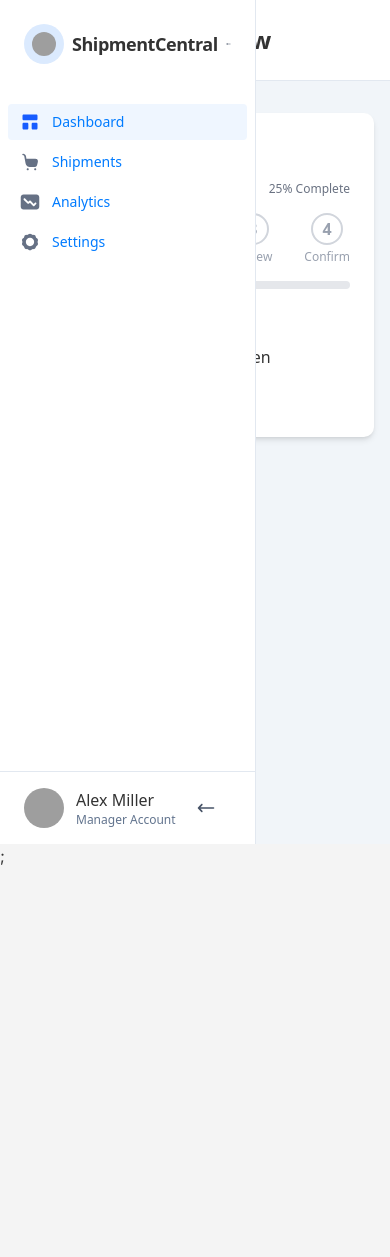
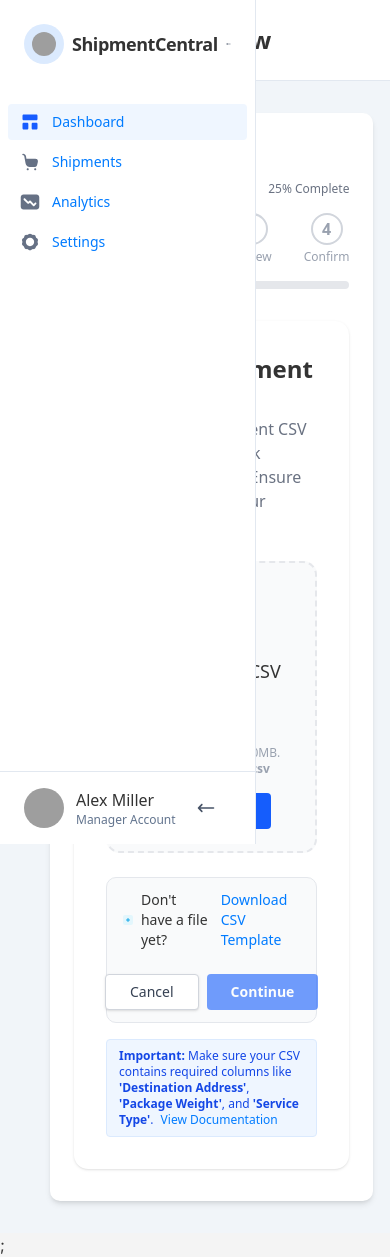
Before and after one commit to Elvicharde/shipflow-web, a React (Vite) app: page /dashboard/upload in a window 390 px wide. Shown: the top 1257 px of the page. Before the commit the page ends 868 px from the top, so only its background shows below. Built offline with nearby package versions, Linux system fonts and the light colour scheme; grey boxes are pictures that could not be loaded.

Commit message:
updated step 1 of the wizard

```diff
--- a/src/hooks/useWizard.ts
+++ b/src/hooks/useWizard.ts
@@ -1,49 +1,79 @@
 import { useState } from 'react';
-import { useStore } from '../stores/wizard.store';
 
-const useWizard = () => {
-    const { activeStep, setActiveStep, steps, setStepsValidity } = useStore();
-    const [isSubmitting, setIsSubmitting] = useState(false);
+export interface WizardHook {
+  currentStep: number;
+  goToStep: (step: number) => void;
+  nextStep: () => void;
+  prevStep: () => void;
+  imported: boolean;
+  simulateImport: (file: File) => void;
+  csvFile: File | null;
+  csvData: any[];
+  setMapping: (mapping: any) => void;
+  mapping: any;
+  setValidation: (validation: any) => void;
+  validation: any;
+  setPricing: (pricing: any) => void;
+  pricing: any;
+}
 
-    const nextStep = () => {
-        if (activeStep < steps.length - 1) {
-            setActiveStep(activeStep + 1);
-        }
-    };
+const useWizard = (stepsLength: number): WizardHook => {
+  const [currentStep, setCurrentStep] = useState(0);
+  const [imported, setImported] = useState(false);
+  const [csvFile, setCsvFile] = useState<File | null>(null);
+  const [csvData, setCsvData] = useState<any[]>([]);
+  const [mapping, setMapping] = useState<any>({});
+  const [validation, setValidation] = useState<any>({});
+  const [pricing, setPricing] = useState<any>({});
 
-    const previousStep = () => {
-        if (activeStep > 0) {
-            setActiveStep(activeStep - 1);
-        }
-    };
+  const goToStep = (step: number) => setCurrentStep(step);
+  const nextStep = () =>
+    setCurrentStep((s) => Math.min(s + 1, stepsLength - 1));
+  const prevStep = () => setCurrentStep((s) => Math.max(s - 1, 0));
 
-    const validateStep = (isValid: boolean) => {
-        setStepsValidity((prev) => {
-            const newValidity = [...prev];
-            newValidity[activeStep] = isValid;
-            return newValidity;
-        });
-    };
+  // Dummy simulation for import
+  const simulateImport = (file: File) => {
+    setImported(false);
+    setTimeout(() => {
+      setCsvFile(file);
+      setCsvData([
+        {
+          customer_full_name: 'Alice Johnson',
+          phone_mobile: '+1 (555) 912-3456',
+          shipping_address_1: '123 Maple St',
+        },
+        {
+          customer_full_name: 'Bob Smith',
+          phone_mobile: '+1 (555) 912-9876',
+          shipping_address_1: '456 Oak Rd',
+        },
+        {
+          customer_full_name: 'Charlie Davis',
+          phone_mobile: '+1 (555) 612-4433',
+          shipping_address_1: '789 Pine Ln',
+        },
+      ]);
+      setImported(true);
+      nextStep();
+    }, 1200);
+  };
 
-    const submitWizard = async () => {
-        setIsSubmitting(true);
-        try {
-            // Implement submission logic here
-        } catch (error) {
-            console.error('Error submitting wizard:', error);
-        } finally {
-            setIsSubmitting(false);
-        }
-    };
-
-    return {
-        activeStep,
-        nextStep,
-        previousStep,
-        validateStep,
-        submitWizard,
-        isSubmitting,
-    };
+  return {
+    currentStep,
+    goToStep,
+    nextStep,
+    prevStep,
+    imported,
+    simulateImport,
+    csvFile,
+    csvData,
+    setMapping,
+    mapping,
+    setValidation,
+    validation,
+    setPricing,
+    pricing,
+  };
 };
 
 export default useWizard;
--- a/src/pages/BulkShipments/BulkWizard/Step1Upload.tsx
+++ b/src/pages/BulkShipments/BulkWizard/Step1Upload.tsx
@@ -1,55 +1,191 @@
-import React from 'react';
-import { useForm } from 'react-hook-form';
+import React, { useRef, useState } from 'react';
 import { Button } from '../../../components/ui/Button';
-import { WizardHook } from './useWizard';
+import { WizardHook } from '../../../hooks/useWizard';
 
 interface Step1UploadProps {
   wizard: WizardHook;
 }
 
 const Step1Upload: React.FC<Step1UploadProps> = ({ wizard }) => {
-  const {
-    register,
-    handleSubmit,
-    formState: { errors },
-    reset,
-  } = useForm<{ file: FileList }>();
+  const fileInputRef = useRef<HTMLInputElement>(null);
+  const [dragActive, setDragActive] = useState(false);
+  const [error, setError] = useState<string | null>(null);
 
-  const onSubmit = (data: { file: FileList }) => {
-    if (data.file && data.file.length > 0) {
-      wizard.simulateImport(data.file[0]);
-      reset();
+  const handleFileChange = (e: React.ChangeEvent<HTMLInputElement>) => {
+    setError(null);
+    const file = e.target.files?.[0];
+    if (file) {
+      if (file.size > 50 * 1024 * 1024) {
+        setError('File size exceeds 50MB.');
+        return;
+      }
+      if (!file.name.endsWith('.csv')) {
+        setError('Only .csv files are supported.');
+        return;
+      }
+      wizard.simulateImport(file);
     }
   };
 
+  const handleDragOver = (e: React.DragEvent<HTMLLabelElement>) => {
+    e.preventDefault();
+    setDragActive(true);
+  };
+  const handleDragLeave = (e: React.DragEvent<HTMLLabelElement>) => {
+    e.preventDefault();
+    setDragActive(false);
+  };
+  const handleDrop = (e: React.DragEvent<HTMLLabelElement>) => {
+    e.preventDefault();
+    setDragActive(false);
+    setError(null);
+    const file = e.dataTransfer.files?.[0];
+    if (file) {
+      if (file.size > 50 * 1024 * 1024) {
+        setError('File size exceeds 50MB.');
+        return;
+      }
+      if (!file.name.endsWith('.csv')) {
+        setError('Only .csv files are supported.');
+        return;
+      }
+      wizard.simulateImport(file);
+    }
+  };
+
+  const handleBrowseClick = () => {
+    fileInputRef.current?.click();
+  };
+
+  const handleCancel = () => {
+    setError(null);
+    if (fileInputRef.current) fileInputRef.current.value = '';
+    wizard.setMapping({});
+    wizard.setValidation({});
+    wizard.setPricing({});
+    // Optionally clear file/import state here if needed
+  };
+
   return (
-    <div className="step-upload">
-      <h2>Upload CSV File</h2>
-      <form onSubmit={handleSubmit(onSubmit)}>
-        <div>
+    <div className="bg-white rounded-xl shadow-sm p-8 max-w-2xl mx-auto">
+      <h2 className="text-2xl font-bold mb-1">Upload Shipment Data</h2>
+      <p className="text-gray-500 mb-6">
+        Upload your shipment CSV file to begin the bulk processing wizard.
+        Ensure your file matches our standard format.
+      </p>
+      <div
+        className="border-2 border-dashed rounded-xl p-8 bg-[#F9FAFB] mb-6 flex flex-col items-center justify-center relative transition-colors duration-200"
+        style={{
+          borderColor: dragActive ? '#2563eb' : '#E5E7EB',
+          background: dragActive ? '#EFF6FF' : '#F9FAFB',
+        }}
+      >
+        <label
+          htmlFor="csv-upload"
+          className="flex flex-col items-center justify-center w-full h-56 cursor-pointer"
+          onDragOver={handleDragOver}
+          onDragLeave={handleDragLeave}
+          onDrop={handleDrop}
+        >
+          <div className="flex flex-col items-center">
+            <div className="flex items-center justify-center w-16 h-16 rounded-full bg-blue-50 mb-4">
+              <svg width="40" height="40" fill="none" viewBox="0 0 24 24">
+                <path
+                  d="M12 16V4m0 0L8 8m4-4 4 4"
+                  stroke="#2563eb"
+                  strokeWidth="2"
+                  strokeLinecap="round"
+                  strokeLinejoin="round"
+                />
+                <rect
+                  x="3"
+                  y="16"
+                  width="18"
+                  height="4"
+                  rx="2"
+                  fill="#2563eb"
+                  fillOpacity=".08"
+                />
+              </svg>
+            </div>
+            <div className="text-lg font-medium mb-1">
+              Drag &amp; drop CSV file or click to browse
+            </div>
+            <div className="text-xs text-gray-400 mb-4">
+              Maximum file size 50MB. Supported format:{' '}
+              <span className="font-semibold">.csv</span>
+            </div>
+            <Button
+              type="button"
+              onClick={handleBrowseClick}
+              className="mb-2 px-6 py-2 bg-blue-600 text-white rounded font-semibold shadow-none"
+            >
+              Select File
+            </Button>
             <input
+              id="csv-upload"
+              ref={fileInputRef}
               type="file"
               accept=".csv"
-            {...register('file', { required: 'File is required' })}
+              className="hidden"
+              onChange={handleFileChange}
             />
-          {errors.file && (
-            <span className="text-red-500 text-xs">{errors.file.message}</span>
+            {error && <div className="text-red-500 text-xs mt-2">{error}</div>}
+            {wizard.csvFile && wizard.csvFile.name && (
+              <div className="mt-2 text-green-600 text-sm">
+                Selected: {wizard.csvFile.name}
+              </div>
             )}
           </div>
+        </label>
+      </div>
+      <div className="flex flex-col sm:flex-row items-center justify-between gap-4 bg-[#F9FAFB] border border-[#E4E7EC] rounded-lg px-4 py-3 mb-4">
+        <div className="flex items-center gap-2 text-sm">
+          <svg width="20" height="20" fill="none" viewBox="0 0 20 20">
+            <rect width="20" height="20" rx="4" fill="#E3F6FC" />
+            <path
+              d="M7 10h6M10 7v6"
+              stroke="#0EA5E9"
+              strokeWidth="2"
+              strokeLinecap="round"
+            />
+          </svg>
+          <span>Don't have a file yet?</span>
+          <a
+            href="/sample-template.csv"
+            download
+            className="text-blue-600 hover:underline font-medium ml-1"
+          >
+            Download CSV Template
+          </a>
+        </div>
+        <div className="flex gap-2 mt-2 sm:mt-0">
           <Button
-          type="submit"
-          disabled={wizard.imported === false && wizard.csvFile !== null}
+            type="button"
+            variant="outline"
+            className="px-6 py-2 border border-gray-300 rounded text-gray-700 hover:bg-gray-100"
+            onClick={handleCancel}
           >
-          {wizard.imported === false && wizard.csvFile !== null
-            ? 'Importing...'
-            : 'Upload'}
+            Cancel
           </Button>
-        {wizard.imported && wizard.csvFile && (
-          <div className="mt-2 text-green-600 text-sm">
-            File imported: {wizard.csvFile.name}
+          <Button
+            type="button"
+            className="px-6 py-2 bg-blue-600 text-white rounded font-semibold shadow-none disabled:opacity-60"
+            onClick={wizard.nextStep}
+            disabled={!wizard.csvFile || wizard.imported === false}
+          >
+            Continue
+          </Button>
         </div>
-        )}
-      </form>
+      </div>
+      <div className="text-xs text-blue-700 bg-blue-50 border border-blue-100 rounded px-3 py-2 mt-2">
+        <span className="font-semibold">Important:</span> Make sure your CSV
+        contains required columns like <b>'Destination Address'</b>,{' '}
+        <b>'Package Weight'</b>, and <b>'Service Type'</b>.{' '}
+        <a href="#" className="underline font-medium ml-1">
+          View Documentation
+        </a>
+      </div>
     </div>
   );
 };
--- a/src/pages/BulkShipments/BulkWizard/Step2MapValidation.tsx
+++ b/src/pages/BulkShipments/BulkWizard/Step2MapValidation.tsx
@@ -1,6 +1,6 @@
 import React from 'react';
 import { Button } from '../../../components/ui/Button';
-import { WizardHook } from './useWizard';
+import { WizardHook } from '../../../hooks/useWizard';
 
 interface Step2MapValidationProps {
   wizard: WizardHook;
--- a/src/pages/BulkShipments/BulkWizard/Step3PackageValidation.tsx
+++ b/src/pages/BulkShipments/BulkWizard/Step3PackageValidation.tsx
@@ -1,5 +1,5 @@
 import React from 'react';
-import { WizardHook } from './useWizard';
+import { WizardHook } from '../../../hooks/useWizard';
 
 interface Step3PackageValidationProps {
   wizard: WizardHook;
--- a/src/pages/BulkShipments/BulkWizard/WizardLayout.tsx
+++ b/src/pages/BulkShipments/BulkWizard/WizardLayout.tsx
@@ -4,7 +4,7 @@ import Step1Upload from './Step1Upload';
 import Step2MapValidation from './Step2MapValidation';
 import Step3PackageValidation from './Step3PackageValidation';
 import Step4Pricing from './Step4Pricing';
-import useWizard from './useWizard';
+import useWizard from '../../../hooks/useWizard';
 
 const steps = [
   { label: 'Upload', component: Step1Upload },
--- a/src/pages/BulkShipments/BulkWizard/useWizard.ts
+++ /dev/null
@@ -1,79 +0,0 @@
-import { useState } from 'react';
-
-export interface WizardHook {
-  currentStep: number;
-  goToStep: (step: number) => void;
-  nextStep: () => void;
-  prevStep: () => void;
-  imported: boolean;
-  simulateImport: (file: File) => void;
-  csvFile: File | null;
-  csvData: any[];
-  setMapping: (mapping: any) => void;
-  mapping: any;
-  setValidation: (validation: any) => void;
-  validation: any;
-  setPricing: (pricing: any) => void;
-  pricing: any;
-}
-
-const useWizard = (stepsLength: number): WizardHook => {
-  const [currentStep, setCurrentStep] = useState(0);
-  const [imported, setImported] = useState(false);
-  const [csvFile, setCsvFile] = useState<File | null>(null);
-  const [csvData, setCsvData] = useState<any[]>([]);
-  const [mapping, setMapping] = useState<any>({});
-  const [validation, setValidation] = useState<any>({});
-  const [pricing, setPricing] = useState<any>({});
-
-  const goToStep = (step: number) => setCurrentStep(step);
-  const nextStep = () =>
-    setCurrentStep((s) => Math.min(s + 1, stepsLength - 1));
-  const prevStep = () => setCurrentStep((s) => Math.max(s - 1, 0));
-
-  // Dummy simulation for import
-  const simulateImport = (file: File) => {
-    setImported(false);
-    setTimeout(() => {
-      setCsvFile(file);
-      setCsvData([
-        {
-          customer_full_name: 'Alice Johnson',
-          phone_mobile: '+1 (555) 912-3456',
-          shipping_address_1: '123 Maple St',
-        },
-        {
-          customer_full_name: 'Bob Smith',
-          phone_mobile: '+1 (555) 912-9876',
-          shipping_address_1: '456 Oak Rd',
-        },
-        {
-          customer_full_name: 'Charlie Davis',
-          phone_mobile: '+1 (555) 612-4433',
-          shipping_address_1: '789 Pine Ln',
-        },
-      ]);
-      setImported(true);
-      nextStep();
-    }, 1200);
-  };
-
-  return {
-    currentStep,
-    goToStep,
-    nextStep,
-    prevStep,
-    imported,
-    simulateImport,
-    csvFile,
-    csvData,
-    setMapping,
-    mapping,
-    setValidation,
-    validation,
-    setPricing,
-    pricing,
-  };
-};
-
-export default useWizard;
```
Also changed, not shown: src/pages/BulkShipments/BulkWizard/Step4Pricing.tsx (+5 -2 lines). Lines whose indentation alone changed are shown as unchanged.
